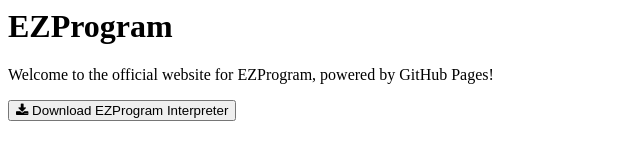
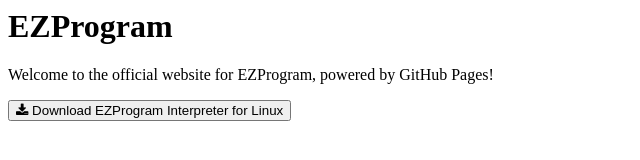
Before and after one commit to supercoderguy/EZProgram, a plain HTML site: page index.html in a window 1280 px wide. Shown: the whole page, without its empty margins (0-640 px from the left). Drawn offline with Linux system fonts and the light colour scheme.

Commit message:
Update index.html

```diff
--- a/index.html
+++ b/index.html
@@ -5,5 +5,5 @@
  <h1>EZProgram</h1>
  <p>Welcome to the official website for EZProgram, powered by GitHub Pages!</p>
  <link rel="stylesheet" href="https://cdnjs.cloudflare.com/ajax/libs/font-awesome/4.7.0/css/font-awesome.min.css">
- <button class="btn"><i class="fa fa-download"></i> Download EZProgram Interpreter</button>
+ <button class="btn"><i class="fa fa-download"></i> Download EZProgram Interpreter for Linux</button>
 </body>
```
